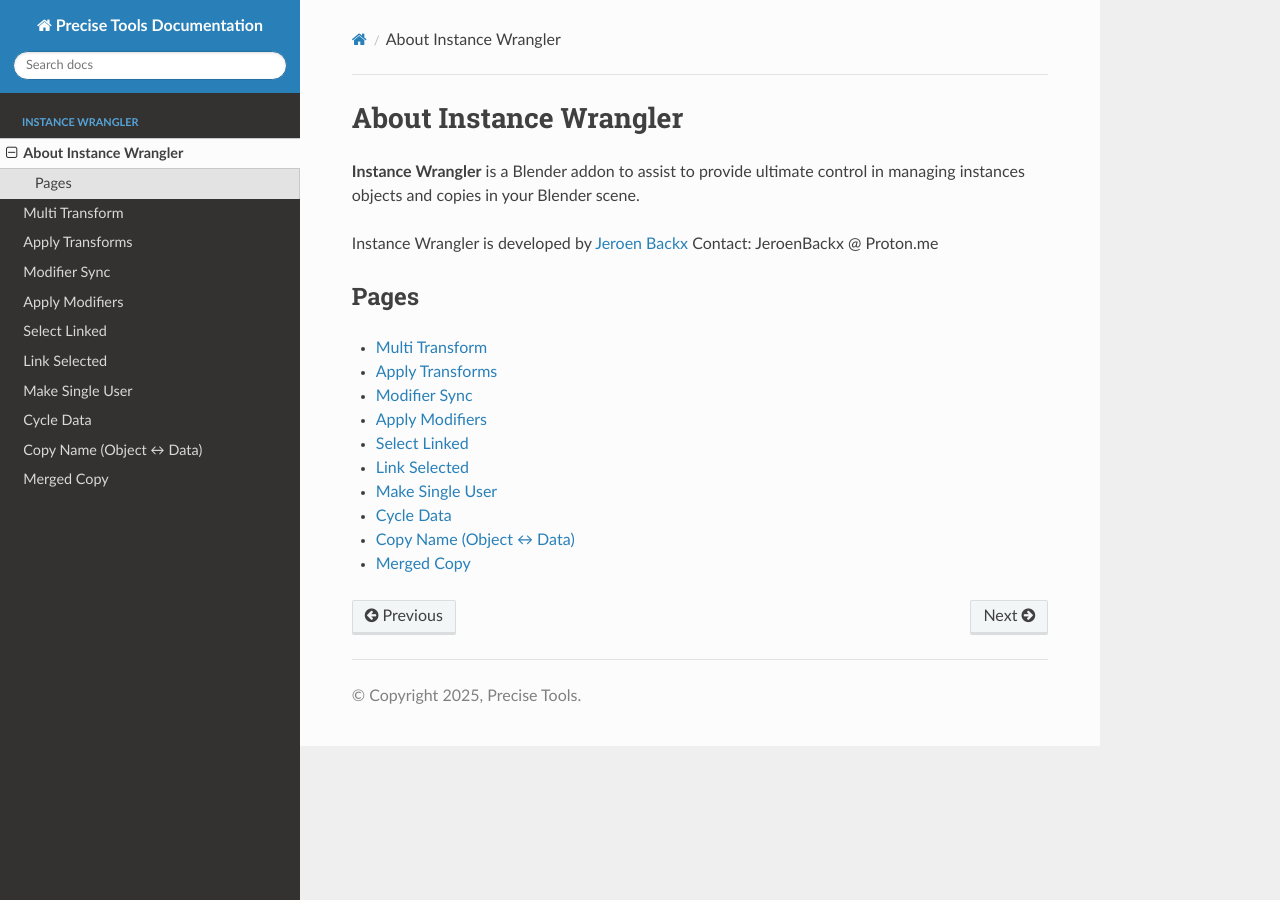
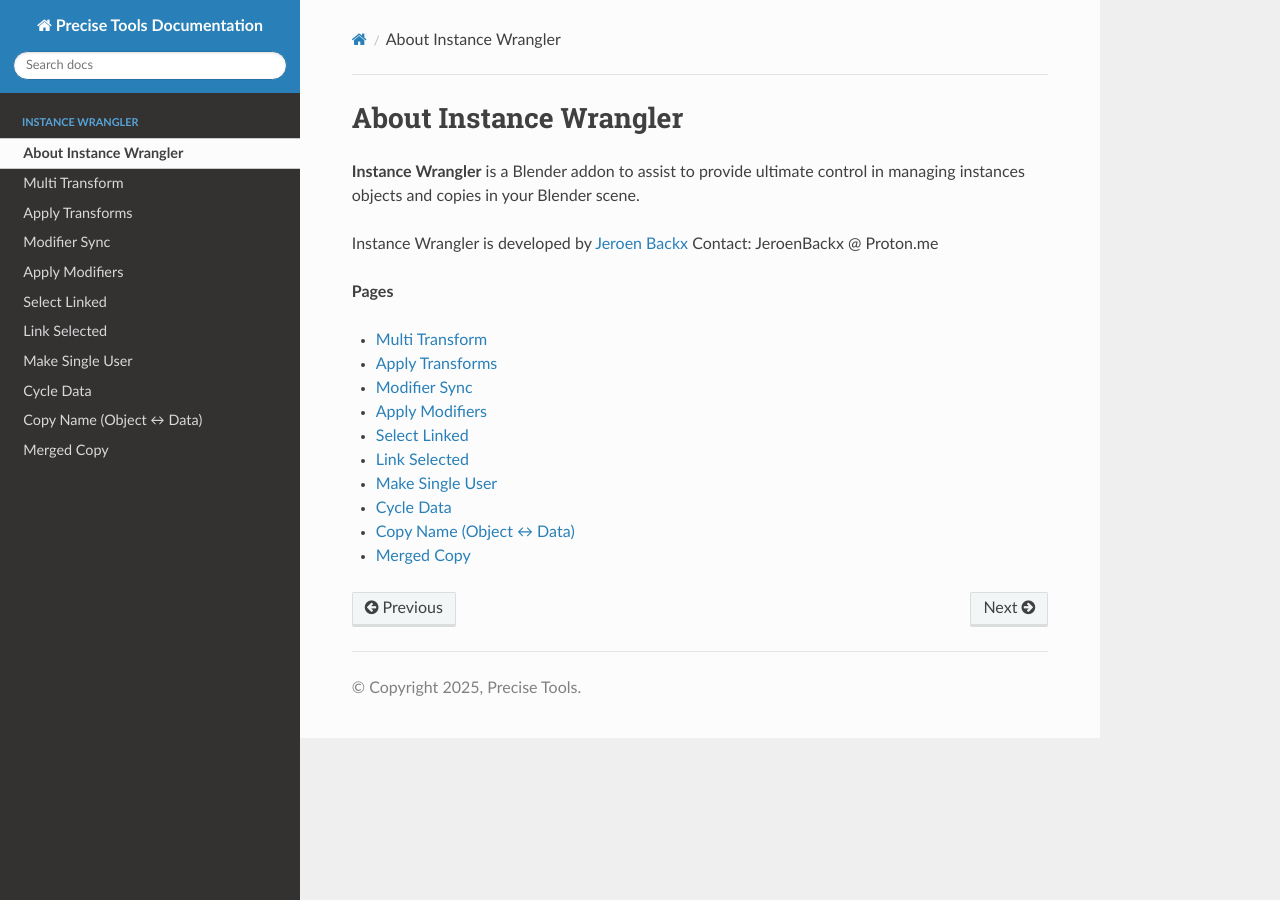
Before and after one commit to jb1981dev/Precise-Docs, a Sphinx documentation site: the page built from docs/source/instwrangler/index.rst, in a window 1280 px wide. Built offline with Sphinx 7.4.7 and the Read the Docs theme 3.1.0, drawn with Linux system fonts in a browser that asks for light colours.

Commit message:
Update index.rst

```diff
--- a/docs/source/instwrangler/index.rst
+++ b/docs/source/instwrangler/index.rst
@@ -9,8 +9,7 @@ About Instance Wrangler
 Instance Wrangler is developed by `Jeroen Backx <https://jeroenbackx.com/>`_
 Contact: JeroenBackx @ Proton.me
 
-Pages
------
+**Pages**
 
 * :doc:`multitransform`
 * :doc:`applytransforms`
```
